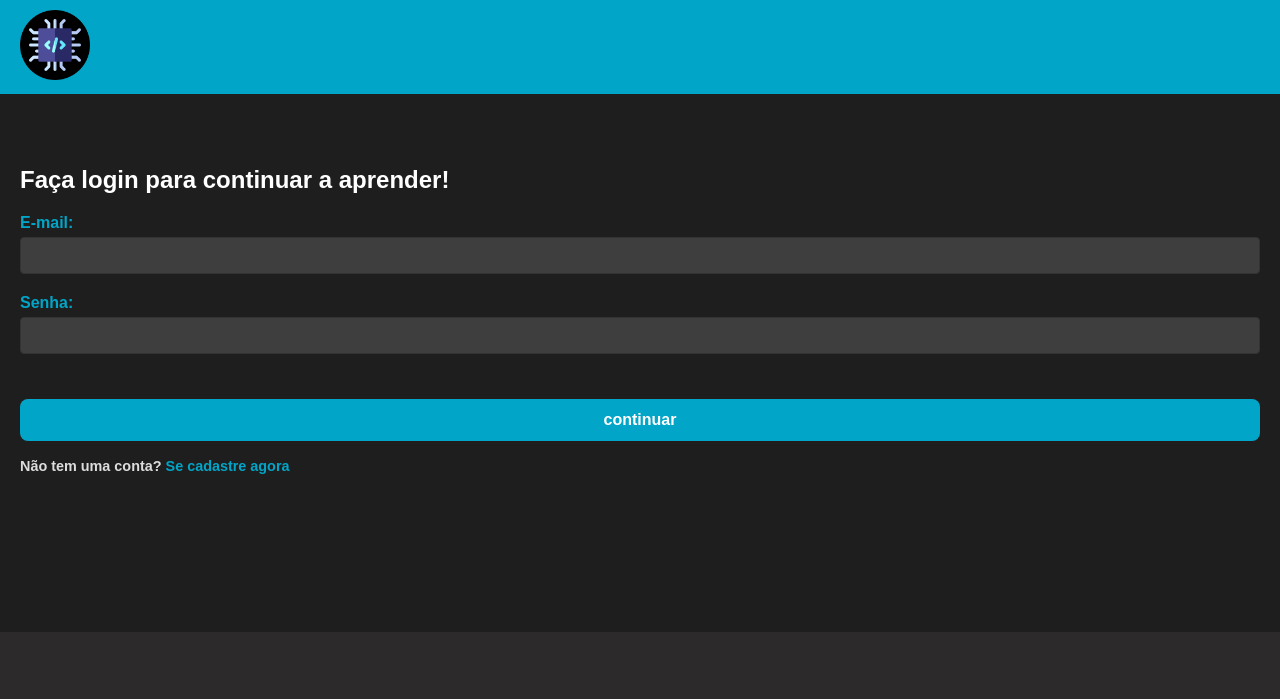
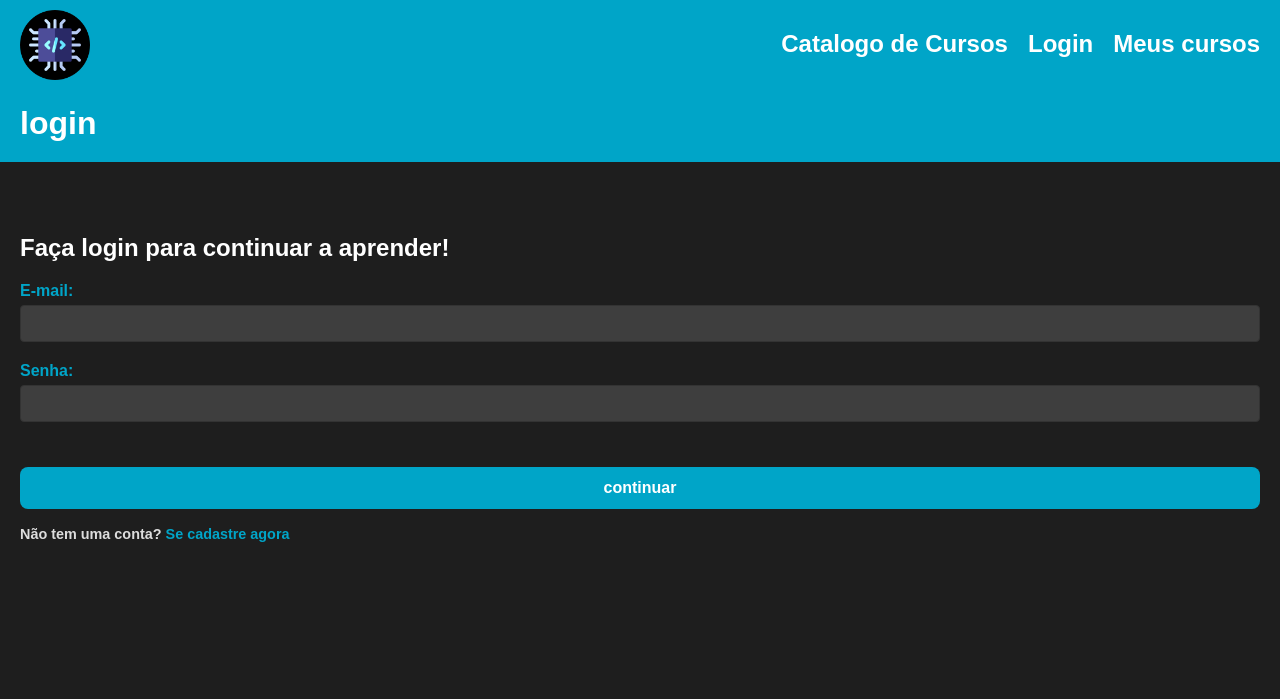
Before and after one commit to gffiorot/TrabalhoDW, a PHP site: page /login.html in a window 1280 px wide. Shown: the top 699 px of the page. Run offline with PHP 8.4, Linux system fonts and the light colour scheme.

Commit message:
Adicionando botões de navegação e estilização para 'Meus cursos', 'Login' e 'Catálogo de Cursos'

```diff
--- a/LandingPage/bliblioteca.html
+++ b/LandingPage/bliblioteca.html
@@ -10,6 +10,10 @@
 <body>
     <header>
         <img src="IconFinal.png" alt="Programum Icon" class="logo">
+        <h2 class="botao-cursos"> Meus cursos</h2>
+        <h2 class = "botao-login" >    Login  </h2>
+        <h2 class = "botao-catalogo">Catalogo de Cursos </h2>
+        <h1 class="titulo-pagina">Meus Cursos</h1>
     </header> <main>
 
         <h2 class="titulo-sessao">Continuar de Onde Parou:</h2>
--- a/LandingPage/catalogo.html
+++ b/LandingPage/catalogo.html
@@ -10,6 +10,9 @@
 <body>
     <header>
         <img src="IconFinal.png" alt="Programum Icon" class="logo">
+        <h2 class="botao-cursos"> Meus cursos</h2>
+        <h2 class = "botao-login" > Login</h2>
+        <h1 class="titulo-pagina">Catalogo</h1>
     </header> <main>
 
         <h2 class="titulo-sessao">Cursos em alta</h2>
--- a/LandingPage/index.html
+++ b/LandingPage/index.html
@@ -11,7 +11,10 @@
 <body>
 
     <header>
-        <img src="IconFinal.png" alt="Progamum Icon" class="logo">
+        <img src="IconFinal.png" alt="Programum Icon" class="logo">
+        <h2 class="botao-cursos"> Meus cursos</h2>
+        <h2 class = "botao-login" >    Login  </h2>
+        <h2 class = "botao-catalogo">Catalogo de Cursos </h2>
     </header>
     <main>
         <h1>Cursos para programadores de todos os níveis</h1>
--- a/LandingPage/login.html
+++ b/LandingPage/login.html
@@ -8,8 +8,12 @@
     <link rel="icon" href="IconFinal.png" type="image/x-icon">
 </head>
 <body>
-    <header>
+   <header>
         <img src="IconFinal.png" alt="Programum Icon" class="logo">
+        <h2 class="botao-cursos"> Meus cursos</h2>
+        <h2 class = "botao-login" >    Login  </h2>
+        <h2 class = "botao-catalogo">Catalogo de Cursos </h2>
+        <h1 class="titulo-pagina">login</h1>
     </header>
     <main>
         <h2>Faça login para continuar a aprender!</h2>
--- a/LandingPage/pagamento.html
+++ b/LandingPage/pagamento.html
@@ -8,8 +8,11 @@
     <link rel="icon" href="IconFinal.png" type="image/x-icon">
 </head>
 <body>
-    <header>
+   <header>
         <img src="IconFinal.png" alt="Programum Icon" class="logo">
+        <h2 class="botao-cursos"> Meus cursos</h2>
+        <h2 class = "botao-login" >    Login  </h2>
+        <h2 class = "botao-catalogo">Catalogo de Cursos </h2>
     </header>
     <main>
         <h1>Selecione Seu Plano e Forma de Pagamento</h1>
--- a/LandingPage/registro.html
+++ b/LandingPage/registro.html
@@ -8,8 +8,12 @@
     <link rel="icon" href="IconFinal.png" type="image/x-icon">
 </head>
 <body>
-    <header>
+     <header>
         <img src="IconFinal.png" alt="Programum Icon" class="logo">
+        <h2 class="botao-cursos"> Meus cursos</h2>
+        <h2 class = "botao-login" > Login</h2>
+        <h2 class = "botao-catalogo">Catalogo de Cursos </h2>
+        <h1 class="titulo-pagina">Cadastro</h1>
     </header>
     <main>
         <h2>Crie sua conta e comece a aprender!</h2>
--- a/LandingPage/style.css
+++ b/LandingPage/style.css
@@ -8,7 +8,25 @@ header{
     background-color: #00a5c8;
     padding: 10px 20px;
 }
+header .botao-cursos{
+    color: white;
+    float: right;
+    margin-left: 20px;
+    cursor: pointer;
+}
+header .botao-login{
+    color: white;
+    float: right;
+    cursor: pointer;
+    margin-left: 20px;
+}
 
+header .botao-catalogo{
+    color: white;
+    float: right;
+    margin-left: 20px;
+    cursor: pointer;
+}
 .logo{
   width: 70px;
   padding: 0;
```
Also changed, not shown: LandingPage/blibliotca.css (+19 -0 lines), LandingPage/catalogo.css (+19 -0 lines).
